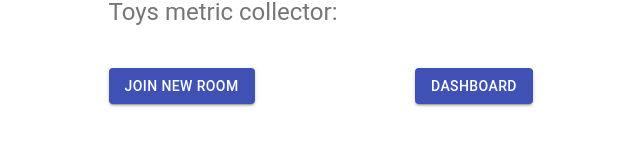
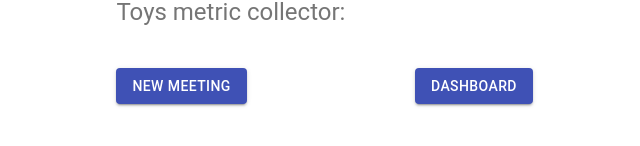
Before and after one commit to filipi87/toys-metric-collector, a React (Create React App) app in the folder web-client/: page / in a window 1280 px wide. Shown: the part 350-496 px from the top of the page, without its empty margins (245-885 px from the left). Built offline with nearby package versions, Linux system fonts and the light colour scheme.

Commit message:
Changing the label

```diff
--- a/web-client/src/pages/home/home.jsx
+++ b/web-client/src/pages/home/home.jsx
@@ -44,7 +44,7 @@ const Home = () => {
         </Grid>
         <Grid item xs={12} md={6} className={classes.aligned}>
           <Button type="button" color="primary" variant="contained" onClick={() => { createRoom() }}>
-              Join New Room
+              New meeting
           </Button>
         </Grid>
         <Grid item xs={12} md={6} className={classes.aligned}>
```
